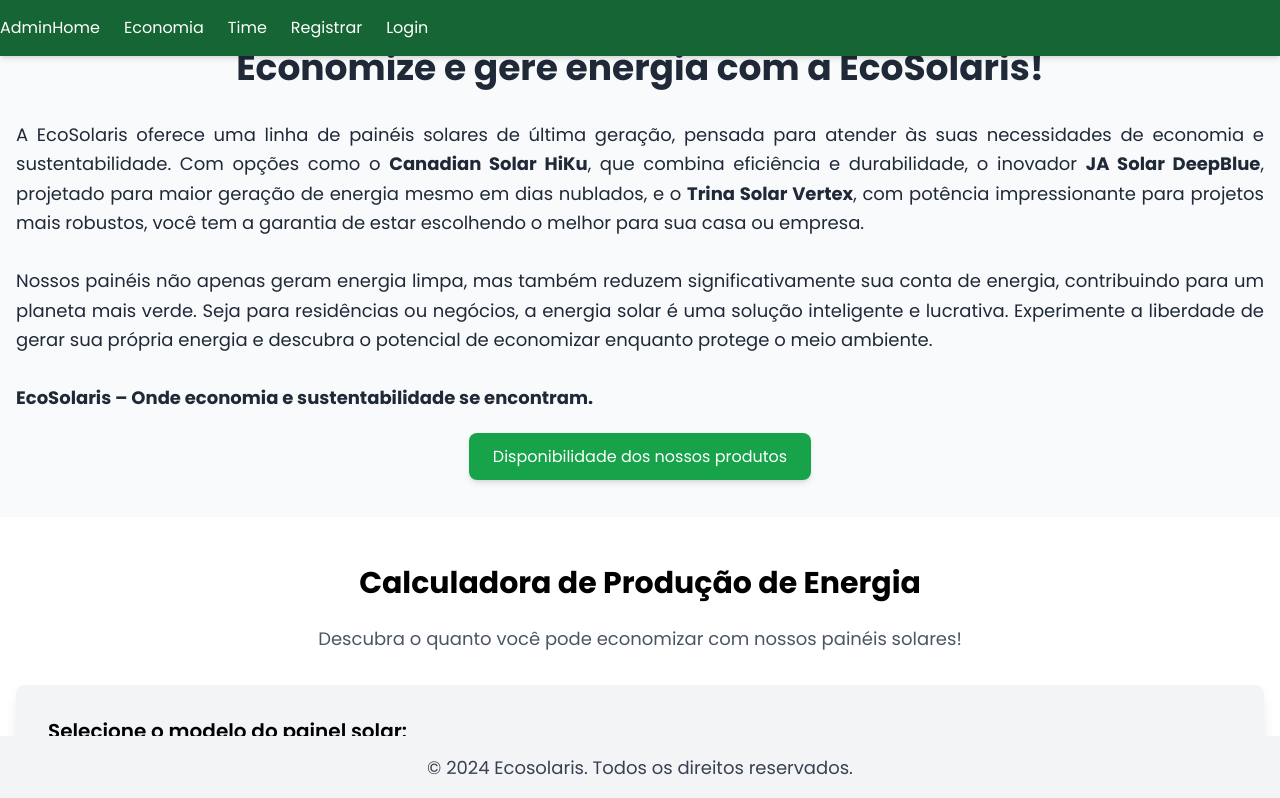
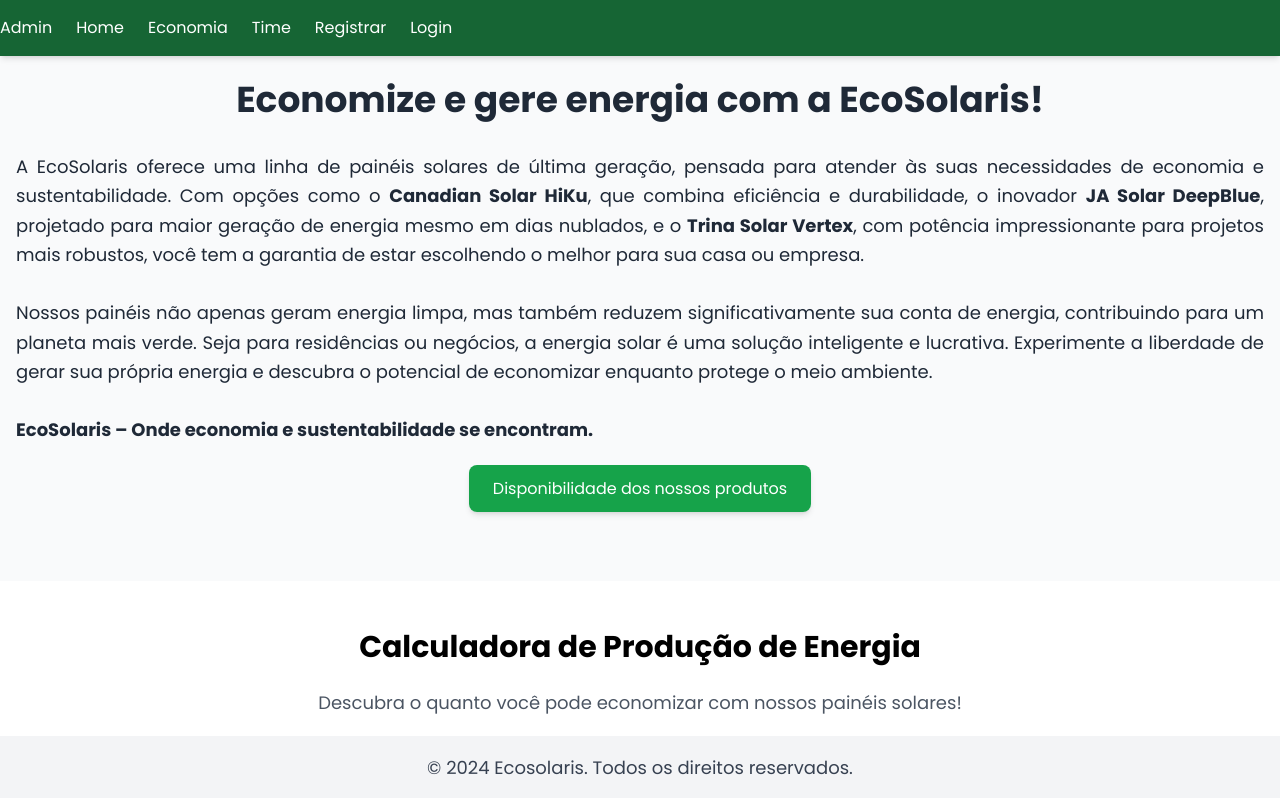
Before and after one commit to OscarAriasNeto/ecosolaris-gs, a Next.js app: page /economia in a window 1280 px wide. Shown: the top 798 px of the page. Built offline with nearby package versions, Linux system fonts and the light colour scheme.

Commit message:
Atualização de qualidades

```diff
--- a/src/app/disponibilidade/page.tsx
+++ b/src/app/disponibilidade/page.tsx
@@ -46,7 +46,7 @@
   }, []);
 
   return (
-    <main className="min-h-screen bg-gray-50 py-12 px-4">
+    <main className="min-h-screen bg-gray-50 py-20 px-4">
       <h1 className="text-4xl font-bold text-green-800 text-center mb-8">
         Disponibilidade dos nossos produtos
       </h1>
--- a/src/app/economia/page.tsx
+++ b/src/app/economia/page.tsx
@@ -16,7 +16,7 @@
 
   const regions = {
     "São Paulo - Capital": 4.2,
-    Campinas: 4.5,
+    "Campinas": 4.5,
     "São José dos Campos": 4.7,
   };
 
@@ -38,7 +38,7 @@
   return (
     <main className="min-h-screen bg-gray-50">
       {/* Texto introdutório */}
-      <section className="container mx-auto px-4 py-12 text-gray-800">
+      <section className="container mx-auto px-4 py-20 text-gray-800">
         <h1 className="text-4xl font-bold text-center mb-8">
           Economize e gere energia com a EcoSolaris!
         </h1>
--- a/src/app/loading.tsx
+++ b/src/app/loading.tsx
@@ -4,7 +4,7 @@
   return (
     <div className="flex justify-center items-center min-h-screen bg-green-50">
       <div className="text-center">
-        <div className="animate-spin rounded-full h-16 w-16 border-t-4 border-green-800 border-opacity-50 mb-6"></div>
+        <div className="animate-spin rounded-full h-16 w-16 border-t-4 border-green-800 border-opacity-50 mb-6 mx-auto"></div>
         <p className="text-gray-700 text-xl">Carregando, por favor aguarde...</p>
       </div>
     </div>
--- a/src/components/Header/Header.tsx
+++ b/src/components/Header/Header.tsx
@@ -10,6 +10,8 @@
           <Link href="/admin" className="hover:text-orange-400 transition-colors">
               Admin
             </Link>
+          </li>
+          <li>
             <Link href="/" className="hover:text-orange-400 transition-colors">
               Home
             </Link>
```
